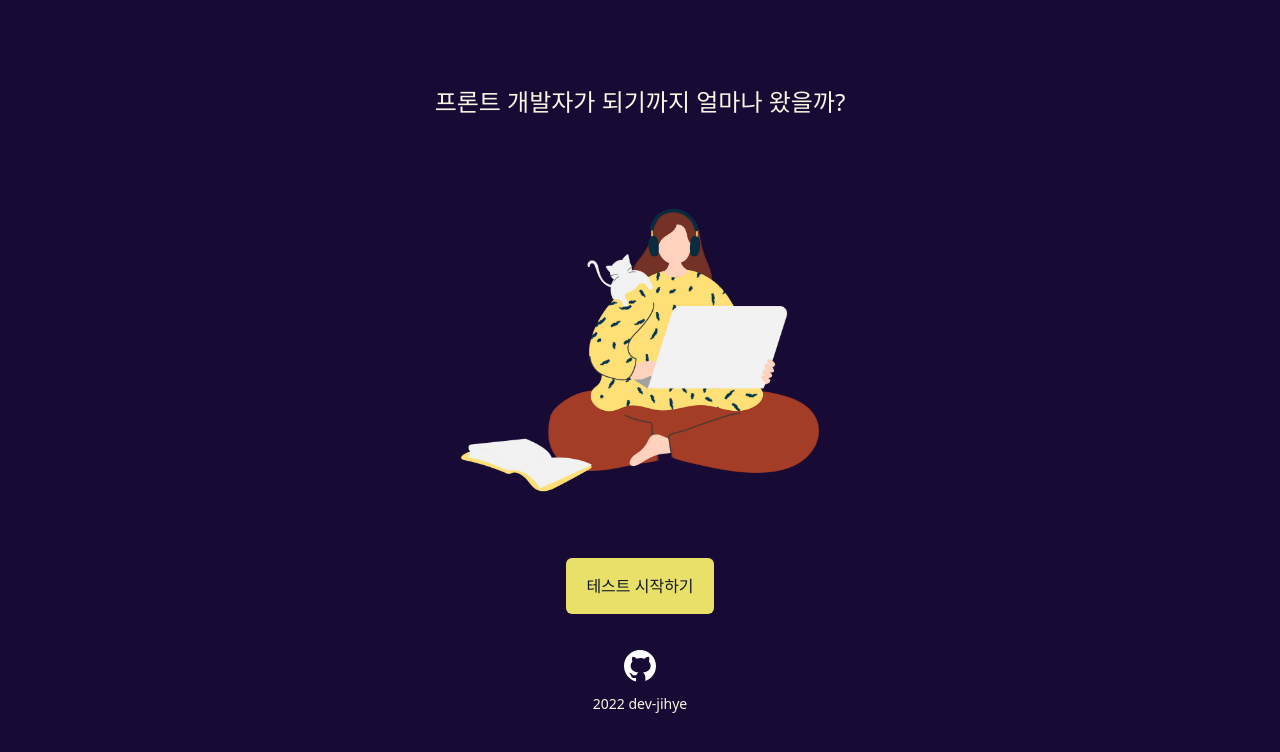
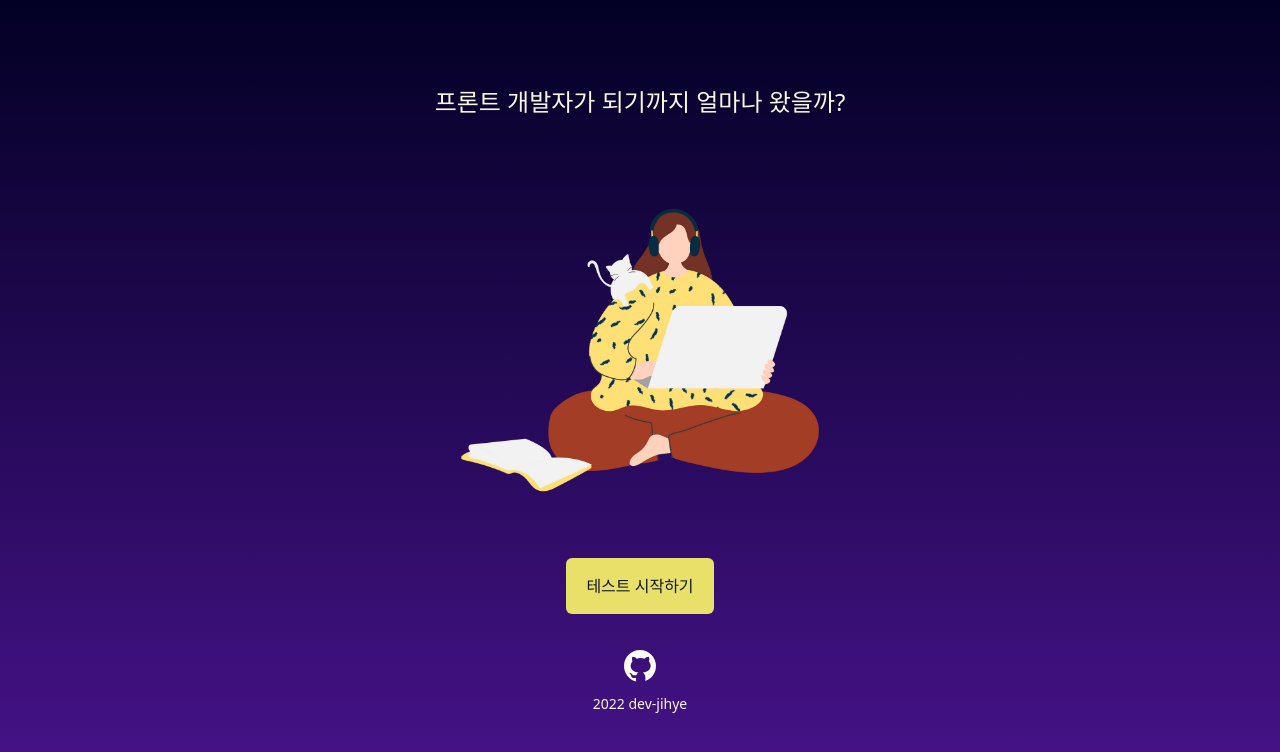
Before and after one commit to dev-jihye/check-fe-roadmap, a React (Create React App) app: page / in a window 1280 px wide. Shown: the top 752 px of the page. Built offline with nearby package versions, Linux system fonts and the light colour scheme; a web font is replaced by a local one.

Commit message:
💄 Layout 디자인 변경

```diff
--- a/src/components/Layout.tsx
+++ b/src/components/Layout.tsx
@@ -4,7 +4,7 @@ type TProps = {
 
 export default function Layout({children}: TProps) {
   return (
-    <div className="flex justify-center items-center w-full min-h-screen px-4 py-10 bg-[#170a34]">
+    <div className="flex justify-center items-center w-full min-h-screen px-4 py-10 bg-gradient-to-b from-[#020024] to-[#48138b]">
       <div className="w-full sm:max-w-lg md:max-w-xl lg:max-w-2xl text-[#f9f7e3]">
         {children}
       </div>
```
